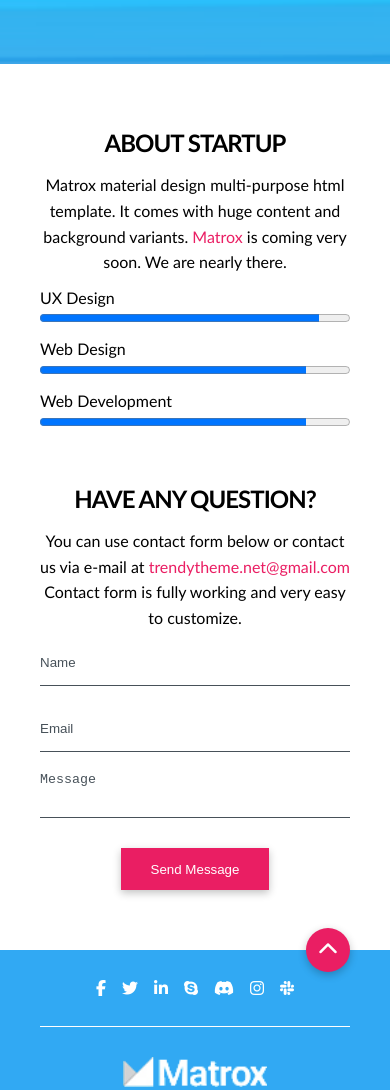
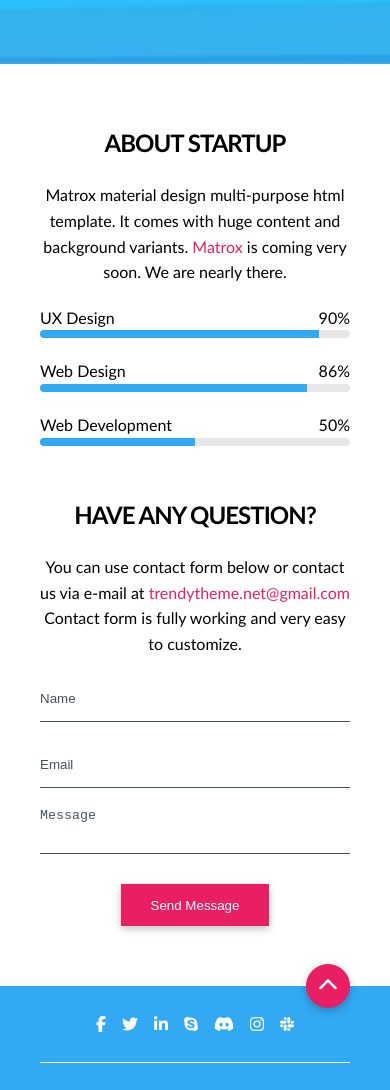
Before and after one commit to anonsas/06-matrox-website, a website: page index.html in a window 390 px wide. Shown: the part 780-1870 px from the top of the page. Drawn offline with Linux system fonts and the light colour scheme.

Commit message:
Add socials links and animation

```diff
--- a/css/base/base.css
+++ b/css/base/base.css
@@ -32,6 +32,6 @@ body {
 }
 /* Changing the style of selected text */
 ::selection {
-  background-color: var(--red-color);
-  color: var(--white-color);
+  background-color: var(--primary-color);
+  color: var(--secondary-color);
 }
--- a/css/components/mouse.css
+++ b/css/components/mouse.css
@@ -1,4 +1,5 @@
 .mouse {
+  margin-top: 2rem;
   text-decoration: none;
   font-size: 4rem;
   color: #fff;
--- a/css/components/progress-bar.css
+++ b/css/components/progress-bar.css
@@ -0,0 +1,61 @@
+.progress {
+  display: flex;
+  flex-direction: column;
+}
+.progress progress {
+  width: 100%;
+}
+.progress label {
+  text-align: left;
+}
+
+.progress__description {
+  display: flex;
+  justify-content: space-between;
+}
+
+.progress__bar-container {
+  position: relative;
+
+  height: 8px;
+  width: 100%;
+  background-color: #e7e7e7;
+  border-radius: 10px;
+  overflow: hidden;
+}
+.progress__bar {
+  content: '';
+  display: block;
+  position: absolute;
+  left: 0;
+
+  height: 100%;
+  background-color: #31a9f3;
+}
+
+@keyframes loading-90 {
+  0% {
+    width: 0%;
+  }
+  100% {
+    width: 90%;
+  }
+}
+
+@keyframes loading-86 {
+  0% {
+    width: 0%;
+  }
+  100% {
+    width: 86%;
+  }
+}
+
+@keyframes loading-50 {
+  0% {
+    width: 0%;
+  }
+  100% {
+    width: 50%;
+  }
+}
--- a/css/layouts/about.css
+++ b/css/layouts/about.css
@@ -22,17 +22,6 @@
   letter-spacing: -1px;
 }
 
-.about .progress {
-  display: flex;
-  flex-direction: column;
-}
-.about .progress progress {
-  width: 100%;
-}
-.about .progress label {
-  text-align: left;
-}
-
 @media screen and (max-width: 900px) {
   .about {
     padding-top: 6rem;
@@ -48,6 +37,6 @@
 
   .about .startup,
   .about .questions {
-    row-gap: 1rem;
+    row-gap: 2rem;
   }
 }
--- a/css/layouts/hero.css
+++ b/css/layouts/hero.css
@@ -1,5 +1,7 @@
 .hero {
-  height: 100vh;
+  position: relative;
+
+  min-height: 100vh;
   background: url('../../images/background.png');
   background-repeat: no-repeat;
   background-size: cover;
--- a/css/pages/home.css
+++ b/css/pages/home.css
@@ -16,6 +16,9 @@
 @import '../components/progress-bar.css';
 
 /* CUSTOM STYLES GOES BELOW THIS COMMENT LINE */
-.highlight {
+.highlight,
+.highlight:link,
+.highlight:visited {
   color: var(--secondary-color);
+  text-decoration: none;
 }
--- a/index.html
+++ b/index.html
@@ -64,6 +64,7 @@
           <input type="email" placeholder="Type your email" required />
           <button type="submit" class="btn btn-submit">Subscribe Now</button>
         </form>
+
         <a href="#about" class="mouse fa-solid fa-chevron-down"></a>
       </div>
     </section>
@@ -76,23 +77,48 @@
           <h2 class="about-title">ABOUT STARTUP</h2>
           <p>
             Matrox material design multi-purpose html template. It comes with huge content
-            and background variants. <span class="highlight">Matrox</span> is coming very
-            soon. We are nearly there.
+            and background variants.
+            <a href="#" target="_blank" class="highlight">Matrox</a> is coming very soon.
+            We are nearly there.
           </p>
 
           <div class="progress">
-            <label for="file">UX Design</label>
-            <progress id="file" value="90" max="100">32%</progress>
+            <div class="progress__description">
+              <p>UX Design</p>
+              <p>90%</p>
+            </div>
+            <div class="progress__bar-container">
+              <div
+                class="progress__bar"
+                style="animation: loading-90 1.5s 0.5s forwards"
+              ></div>
+            </div>
           </div>
 
           <div class="progress">
-            <label for="file">Web Design</label>
-            <progress id="file" value="86" max="100">32%</progress>
+            <div class="progress__description">
+              <p>Web Design</p>
+              <p>86%</p>
+            </div>
+            <div class="progress__bar-container">
+              <div
+                class="progress__bar"
+                style="animation: loading-86 1.5s 0.5s forwards"
+              ></div>
+            </div>
           </div>
 
           <div class="progress">
-            <label for="file">Web Development</label>
-            <progress id="file" value="86" max="100">32%</progress>
+            <div class="progress__description">
+              <p>Web Development</p>
+              <p>50%</p>
+            </div>
+            <div class="progress__bar-container">
+              <div
+                class="progress__bar"
+                style="animation: loading-50 1.5s 0.5s forwards"
+              ></div>
+            </div>
           </div>
         </div>
 
@@ -101,8 +127,10 @@
           <h2 class="about-title">HAVE ANY QUESTION?</h2>
           <p>
             You can use contact form below or contact us via e-mail at
-            <span class="highlight">trendytheme.net@gmail.com</span> Contact form is fully
-            working and very easy to customize.
+            <a href="mailto:trendytheme.net@gmail.com" target="_blank" class="highlight"
+              >trendytheme.net@gmail.com</a
+            >
+            Contact form is fully working and very easy to customize.
           </p>
           <form class="form" autocomplete="off">
             <div class="form__inputs">
```
